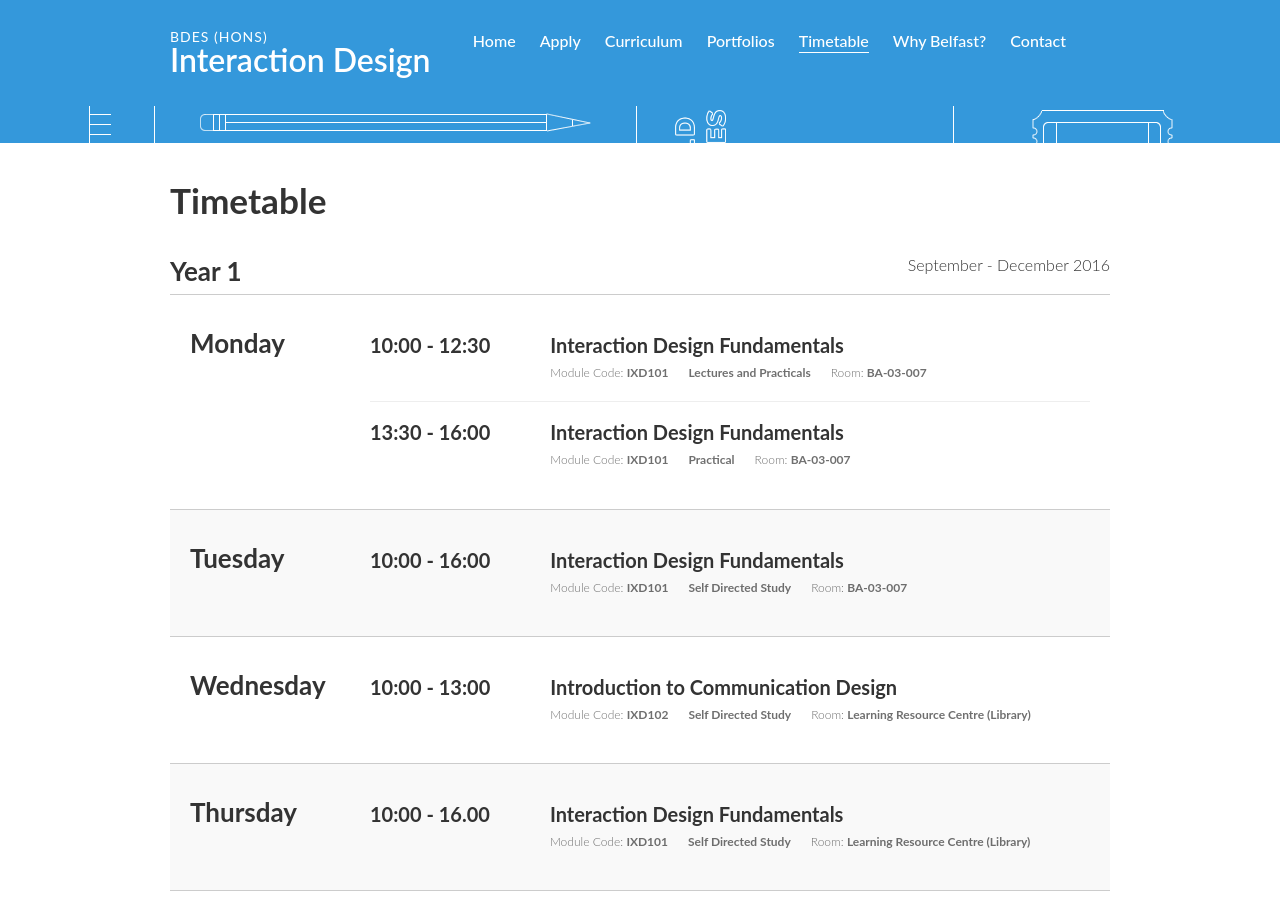
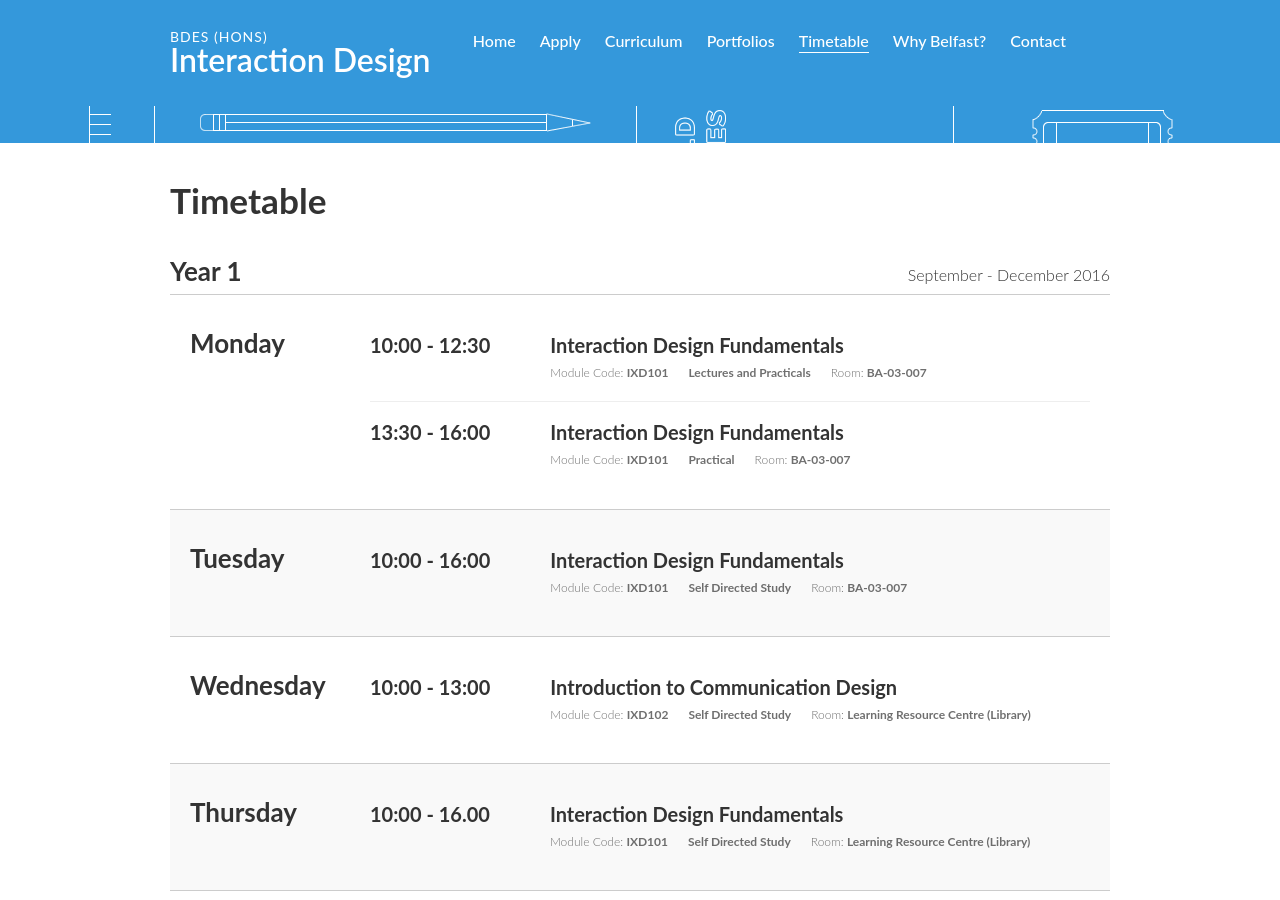
Before and after one commit to ixdbelfast/ixdbelfast.github.io, a Jekyll site: the page built from timetable.html, in a window 1280 px wide and 900 px high, scrolled down 387 px. Built offline with Jekyll 4.4.1, drawn with Linux system fonts in a browser that asks for light colours.

Commit message:
adjusting margins

```diff
--- a/css/style.css
+++ b/css/style.css
@@ -383,14 +383,14 @@
 /* TIMETABLE
 ------------------------------------------------------------------------------------------------------------------------------------------ */
 h2.year {
-   margin-top: 50px;
+   margin-top: 30px;
    border-top: 2px solid #ccc;
 }
 
 p.date {
   float: right;
   clear: both;
-  margin-top: -40px; }
+  margin-top: -30px; }
 
 .timetable .group {
   border-top: 1px solid #ccc;
```
